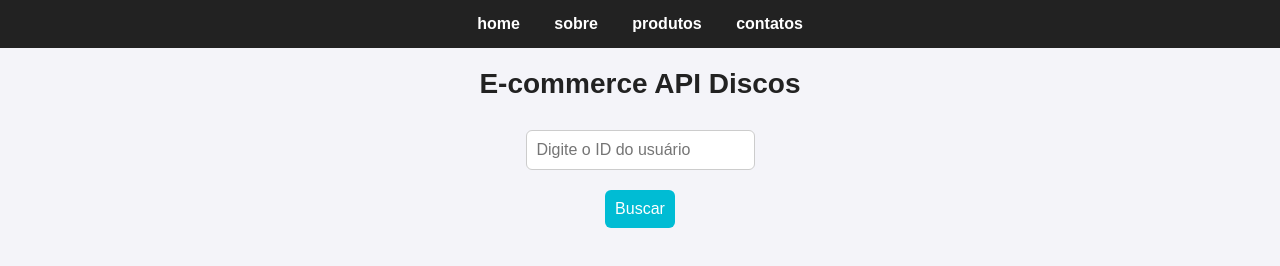
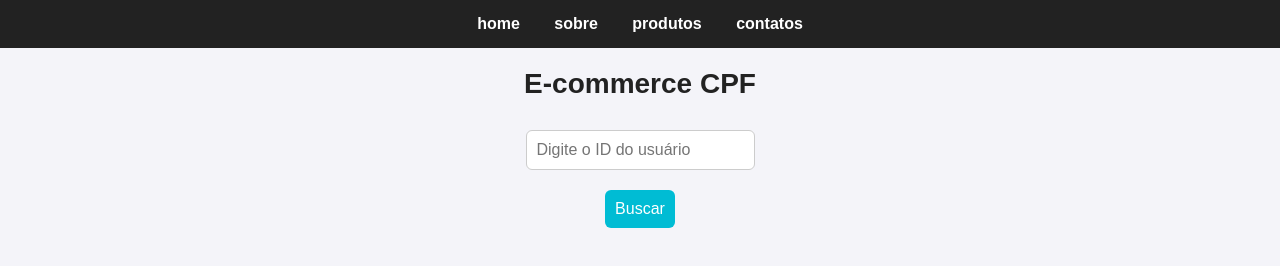
Before and after one commit to Samueltamawoki/API-CEP, a plain HTML site: page index.html in a window 1280 px wide. Drawn offline with Linux system fonts and the light colour scheme.

Commit message:
Update index.html

```diff
--- a/index.html
+++ b/index.html
@@ -3,7 +3,7 @@
 <head>
     <meta charset="UTF-8">
     <meta name="viewport" content="width=device-width, initial-scale=1.0">
-    <title>Document</title>
+    <title>amigos</title>
     <link rel="stylesheet" href="style.css">
 </head>
 <body>
@@ -17,7 +17,7 @@
             </nav>
         </header>
     <center>
-        <h1>E-commerce API Discos</h1>
+        <h1>E-commerce CPF</h1>
 
             <div id="imagem"></div>
             <div id="nome"></div>
@@ -37,4 +37,5 @@
     <script src="script.js"></script>
     </center>
 </body>
+
 </html>
```
